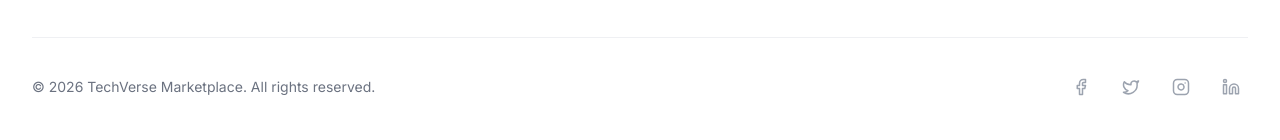
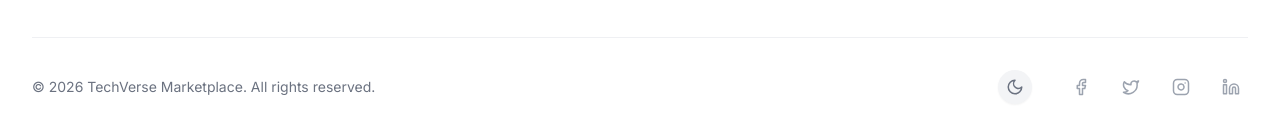
Before and after one commit to prajapatvijesh/E-Commerce-TechVerse-Electronicss-Accessories, a React (Vite) app in the folder apps/web/: page / in a window 1280 px wide. Shown: the part 3739-3879 px from the top of the page. Built offline with nearby package versions, Linux system fonts and the light colour scheme; no server answers.

Commit message:
Add dark mode toggle in footer

```diff
--- a/apps/web/src/layouts/MainLayout.tsx
+++ b/apps/web/src/layouts/MainLayout.tsx
@@ -1,6 +1,6 @@
 import React, { useState } from 'react';
 import { Outlet, Link, useLocation, useNavigate } from 'react-router-dom';
-import { Menu, X, Search, ShoppingCart, User, Heart, Send, MapPin, ArrowLeft, Facebook, Twitter, Instagram, Linkedin } from 'lucide-react';
+import { Menu, X, Search, ShoppingCart, User, Heart, Send, MapPin, ArrowLeft, Facebook, Twitter, Instagram, Linkedin, Moon, Sun } from 'lucide-react';
 import { Button } from '@techverse/ui';
 import { useSelector } from 'react-redux';
 import { RootState } from '../store/store';
@@ -17,6 +17,24 @@ export const MainLayout: React.FC = () => {
   const cartItems = useSelector((state: RootState) => state.cart.cartItems);
   const user = useSelector((state: RootState) => state.auth.user);
   const { t, language, setLanguage } = useLanguage();
+
+  const [isDarkMode, setIsDarkMode] = useState(() => {
+    if (typeof window !== 'undefined') {
+      return localStorage.getItem('theme') === 'dark' ||
+        (!('theme' in localStorage) && window.matchMedia('(prefers-color-scheme: dark)').matches);
+    }
+    return false;
+  });
+
+  React.useEffect(() => {
+    if (isDarkMode) {
+      document.documentElement.classList.add('dark');
+      localStorage.setItem('theme', 'dark');
+    } else {
+      document.documentElement.classList.remove('dark');
+      localStorage.setItem('theme', 'light');
+    }
+  }, [isDarkMode]);
 
   const { data: cmsData } = useQuery({
     queryKey: ['homepage-settings'],
@@ -339,7 +357,14 @@ export const MainLayout: React.FC = () => {
 
           <div className="border-t border-gray-200/60 dark:border-dark-800/60 mt-16 pt-8 flex flex-col md:flex-row justify-between items-center space-y-4 md:space-y-0">
             <p className="text-gray-500 dark:text-gray-400 text-sm">{cmsData?.footerText || '© 2026 TechVerse Marketplace. All rights reserved.'}</p>
-            <div className="flex space-x-4">
+            <div className="flex space-x-4 items-center">
+              <button
+                onClick={() => setIsDarkMode(!isDarkMode)}
+                className="p-2 mr-4 bg-gray-100 dark:bg-dark-800 text-gray-500 dark:text-gray-400 hover:text-primary-600 dark:hover:text-primary-400 rounded-full shadow-sm transition-all duration-200"
+                title="Toggle Theme"
+              >
+                {isDarkMode ? <Sun size={18} /> : <Moon size={18} />}
+              </button>
               <a href="#" className="p-2 text-gray-400 hover:text-primary-600 hover:bg-primary-50 dark:hover:bg-primary-900/20 rounded-full transition-all duration-200">
                 <span className="sr-only">Facebook</span>
                 <Facebook size={18} />
```
